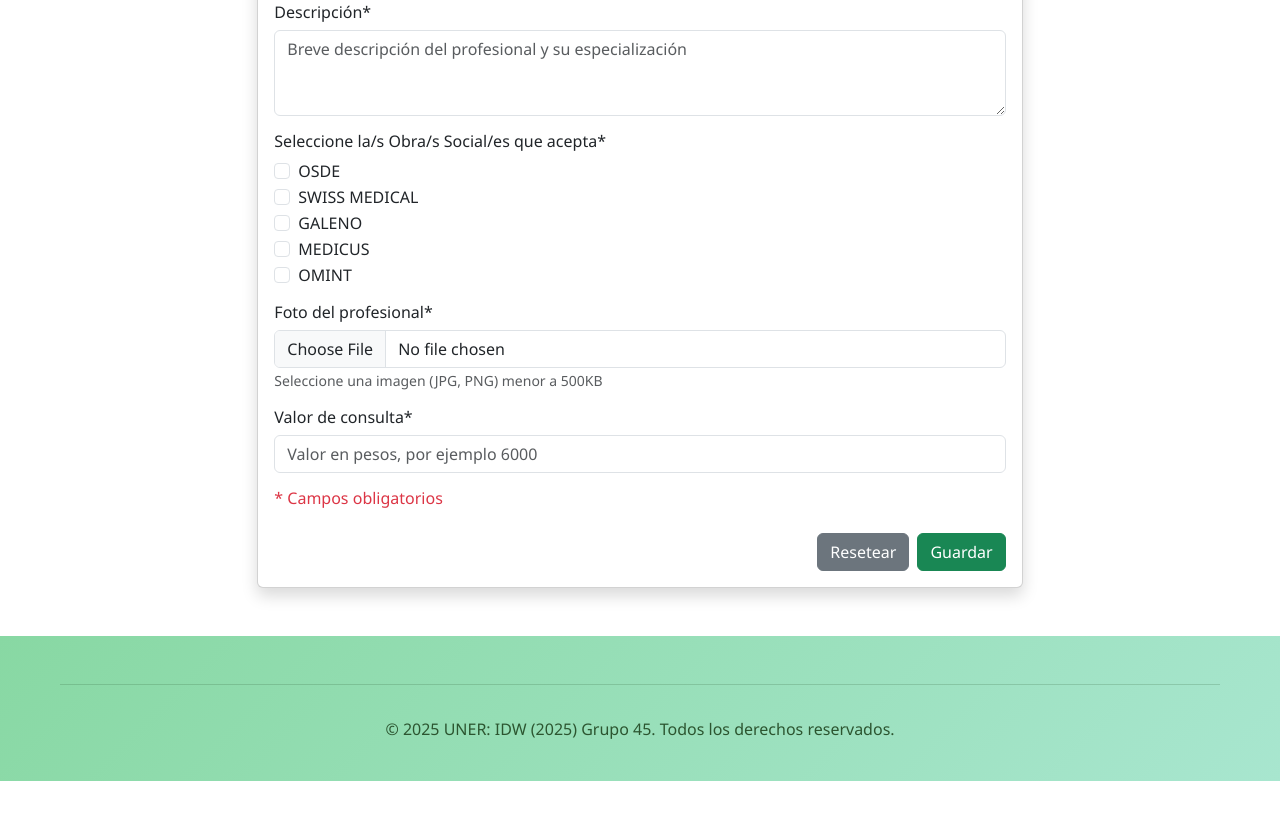
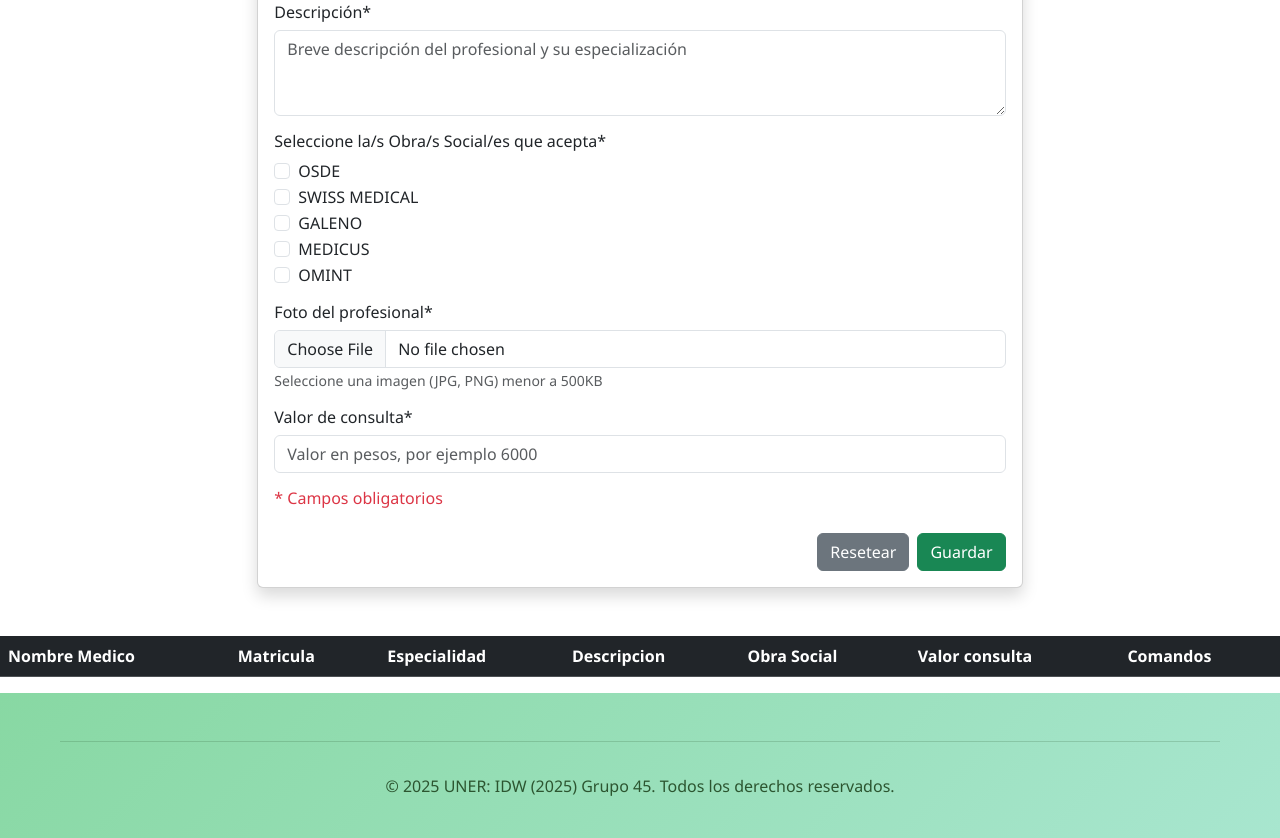
Before and after one commit to sabribidal/IDW_45, a plain HTML site: page form_medicos.html in a window 1280 px wide. Shown: the part 545-1383 px from the top of the page. Before the commit the page ends 1326 px from the top, so only its background shows below. Drawn offline with nearby package versions, Linux system fonts and the light colour scheme.

Commit message:
Eliminar y modificar

```diff
--- a/form_medicos.html
+++ b/form_medicos.html
@@ -177,6 +177,23 @@
         </div>
     </div>
 
+        <table class="table table-dark table-striped">
+        <thead>
+            <tr>
+                <th>Nombre Medico</th>
+                <th>Matricula</th>
+                <th>Especialidad</th>
+                <th>Descripcion</th>
+                <th>Obra Social</th>
+                <th>Valor consulta</th>
+                <th>Comandos</th>
+            </tr>
+        </thead>
+        <tbody id="tabla_medico">
+
+        </tbody>
+    </table>
+
     <div class="modal fade" id="modalEliminar" tabindex="-1" aria-labelledby="modalEliminarLabel" aria-hidden="true">
         <div class="modal-dialog modal-dialog-centered">
             <div class="modal-content">
```
